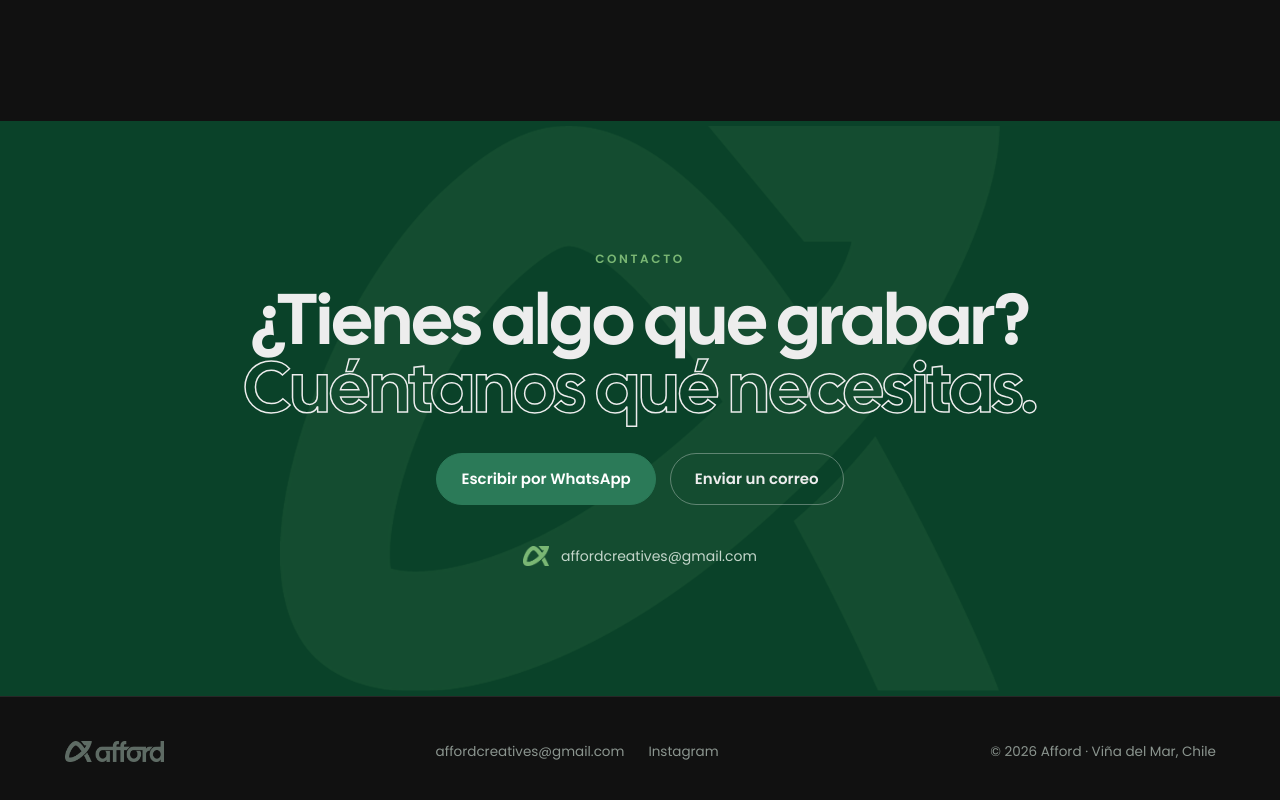
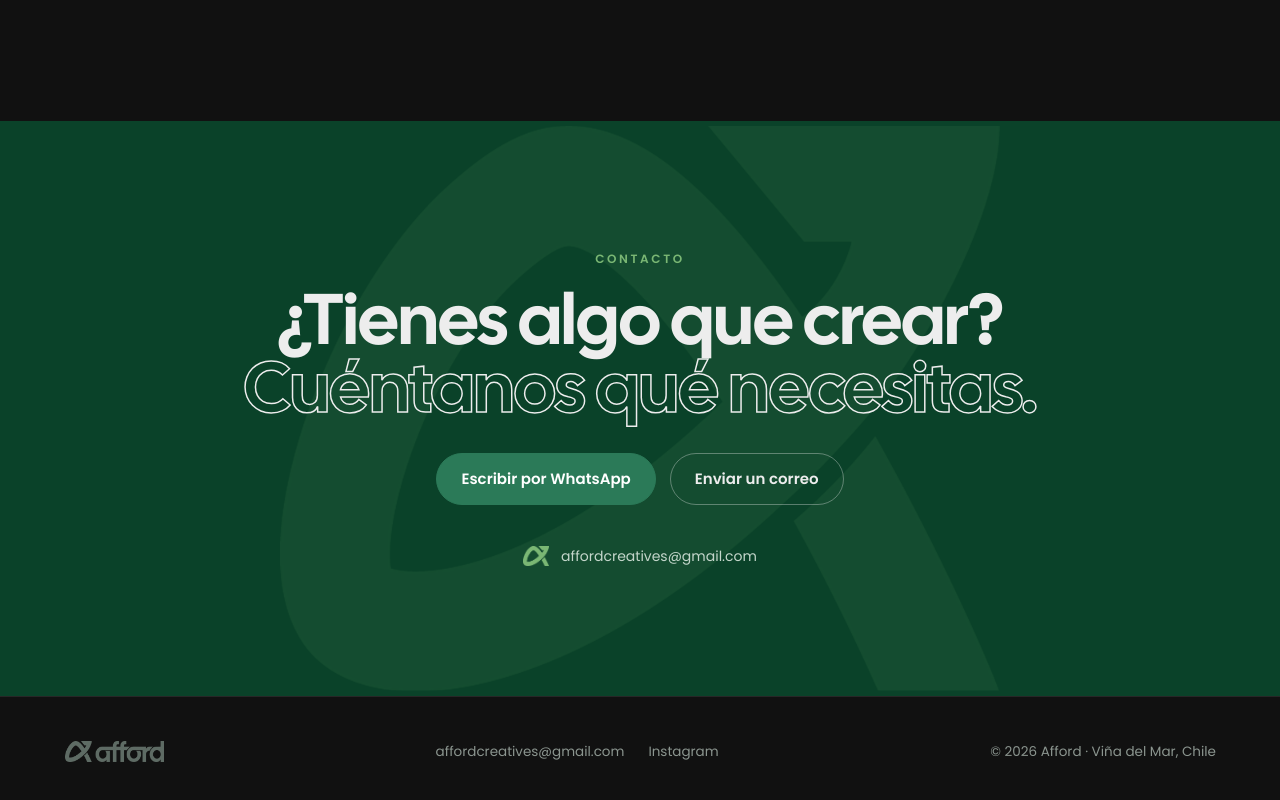
Before and after one commit to darinkacristi/afford-portfolio, a Next.js app: page / in a window 1280 px wide. Shown: the part 3176-3976 px from the top of the page. Built offline with nearby package versions, Linux system fonts and the light colour scheme.

Commit message:
Update page.tsx

```diff
--- a/app/page.tsx
+++ b/app/page.tsx
@@ -157,7 +157,7 @@ export default function Home() {
           </Reveal>
           <Reveal delay={0.06}>
             <h2 className="mb-5" style={{ fontSize: "clamp(36px,5.6vw,72px)" }}>
-              ¿Tienes algo que grabar?
+              ¿Tienes algo que crear?
               <br />
               <span className="outline">Cuéntanos qué necesitas.</span>
             </h2>
```
